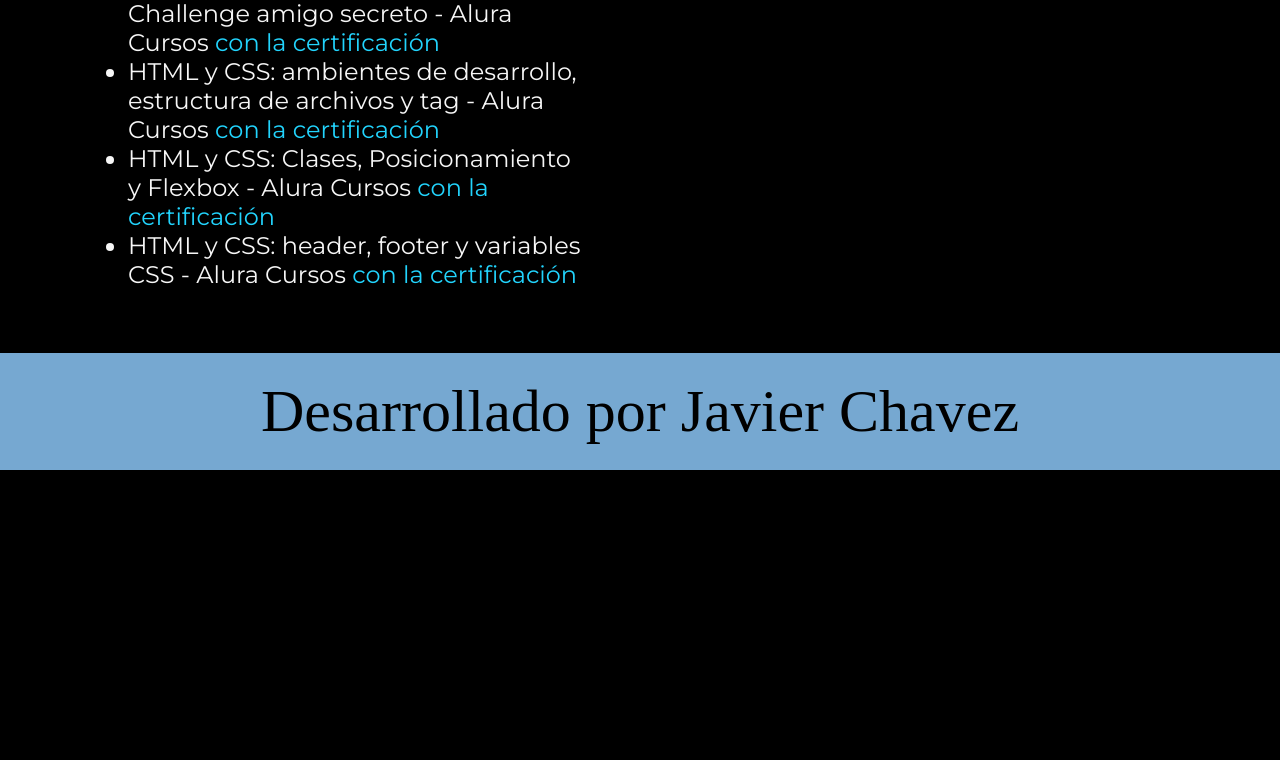
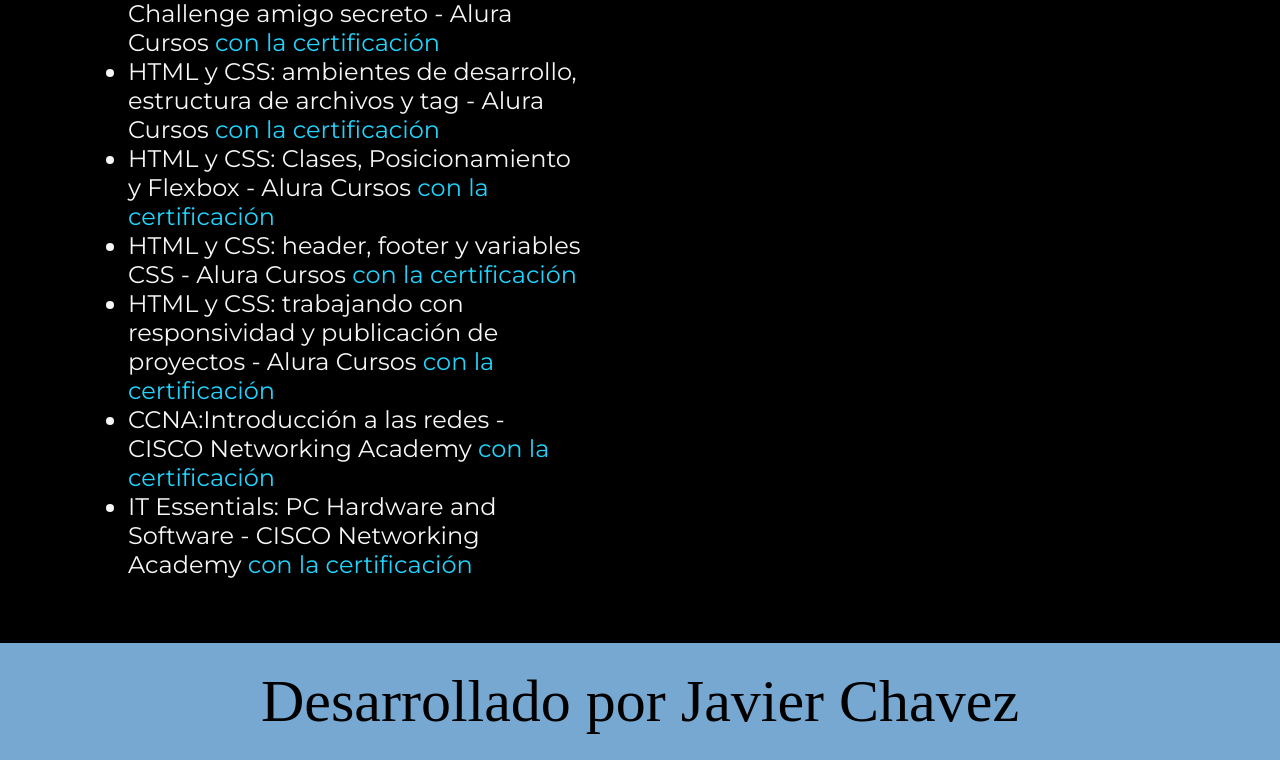
Before and after one commit to jarvychavez/MI-PAGINA, a plain HTML site: page curriculum.html in a window 1280 px wide. Shown: the part 1647-2407 px from the top of the page. Before the commit the page ends 2117 px from the top, so only its background shows below. Drawn offline with nearby package versions, Linux system fonts and the light colour scheme; a web font is replaced by a local one.

Commit message:
mas certificados

```diff
--- a/curriculum.html
+++ b/curriculum.html
@@ -48,6 +48,9 @@
                         <li>HTML y CSS: ambientes de desarrollo, estructura de archivos y tag - Alura Cursos <a href="https://app.aluracursos.com/certificate/jav-chavez94/html-css-desarrollo-estructura-archivos-tags">con la certificación</a> </li>
                         <li>HTML y CSS: Clases, Posicionamiento y Flexbox - Alura Cursos <a href="https://app.aluracursos.com/certificate/jav-chavez94/html-css-clases-posicionamiento-flexbox">con la certificación</a> </li>
                         <li>HTML y CSS: header, footer y variables CSS - Alura Cursos <a href="https://app.aluracursos.com/certificate/jav-chavez94/html-css-header-footer-variables-css">con la certificación</a> </li>
+                        <li>HTML y CSS: trabajando con responsividad y publicación de proyectos - Alura Cursos <a href="">con la certificación</a> </li>
+                        <li>CCNA:Introducción a las redes - CISCO Networking Academy <a href="https://www.netacad.com/es/certificates?issuanceId=76eee34e-3d2d-4d46-99f8-f580b1e9431b">con la certificación</a> </li>
+                        <li>IT Essentials: PC Hardware and Software - CISCO Networking Academy <a href="https://www.netacad.com/es/certificates?issuanceId=625ca4d7-84d1-4cb8-ae7e-4b2466838a1d">con la certificación</a> </li>
 
                     </ul>
 
```
